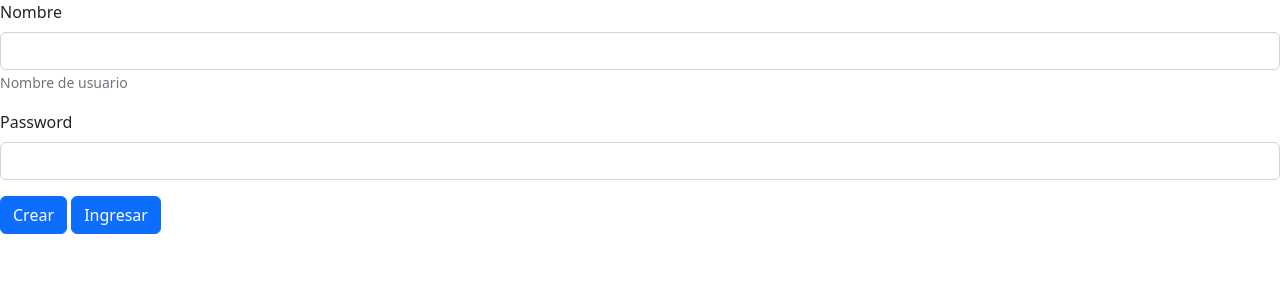
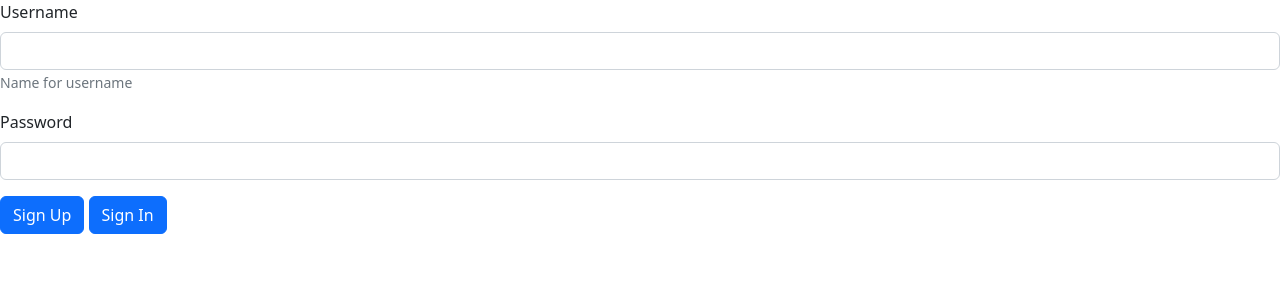
Before and after one commit to ASB24/BasedeDatos, a PHP site: page / in a window 1280 px wide. Shown: the top 300 px of the page. Run offline with PHP 8.4, Linux system fonts and the light colour scheme; some libraries are stand-ins or nearby versions.

Commit message:
translate some leftover spanish text
Now it should be completly in English.

```diff
--- a/files.php
+++ b/files.php
@@ -55,11 +55,11 @@
 
     <link rel="stylesheet" href="./style.css">
 
-    <title>Subir archivo</title>
+    <title>Upload Files</title>
 </head>
 <body>
     <?php
-        echo "<h1>Bienvenid@, $name</h1>";
+        echo "<h1>Welcome, $name</h1>";
         if($deletedConfirm){
             echo '
                 <div class="alert alert-success alert-dismissible fade show" role="alert">
--- a/index.php
+++ b/index.php
@@ -56,21 +56,21 @@
     <link rel="stylesheet" href="https://cdnjs.cloudflare.com/ajax/libs/font-awesome/6.1.1/css/all.min.css">
 
     <link rel="stylesheet" href="./style.css">
-    <title>Ingresar a la pagina</title>
+    <title>Enter Site</title>
 </head>
 <body>
     <form action="<?php $_SERVER['PHP_SELF']; ?>" method="post">
         <div class="mb-3">
-          <label for="name" class="form-label">Nombre</label>
+          <label for="name" class="form-label">Username</label>
           <input type="text" name="name" id="name" class="form-control" placeholder="" aria-describedby="nameHelp" required aria-required="true">
-          <small id="nameHelp" class="text-muted">Nombre de usuario</small>
+          <small id="nameHelp" class="text-muted">Name for username</small>
         </div>
         <div class="mb-3">
           <label for="password" class="form-label">Password</label>
           <input type="password" class="form-control" name="password" id="password" placeholder="" aria-required="true" required>
         </div>
-        <input name="create" id="create" class="btn btn-primary" type="submit" value="Crear">
-        <input name="login" id="login" class="btn btn-primary" type="submit" value="Ingresar">
+        <input name="create" id="create" class="btn btn-primary" type="submit" value="Sign Up">
+        <input name="login" id="login" class="btn btn-primary" type="submit" value="Sign In">
     </form>
     <?php
         if(!$userExists){
```
